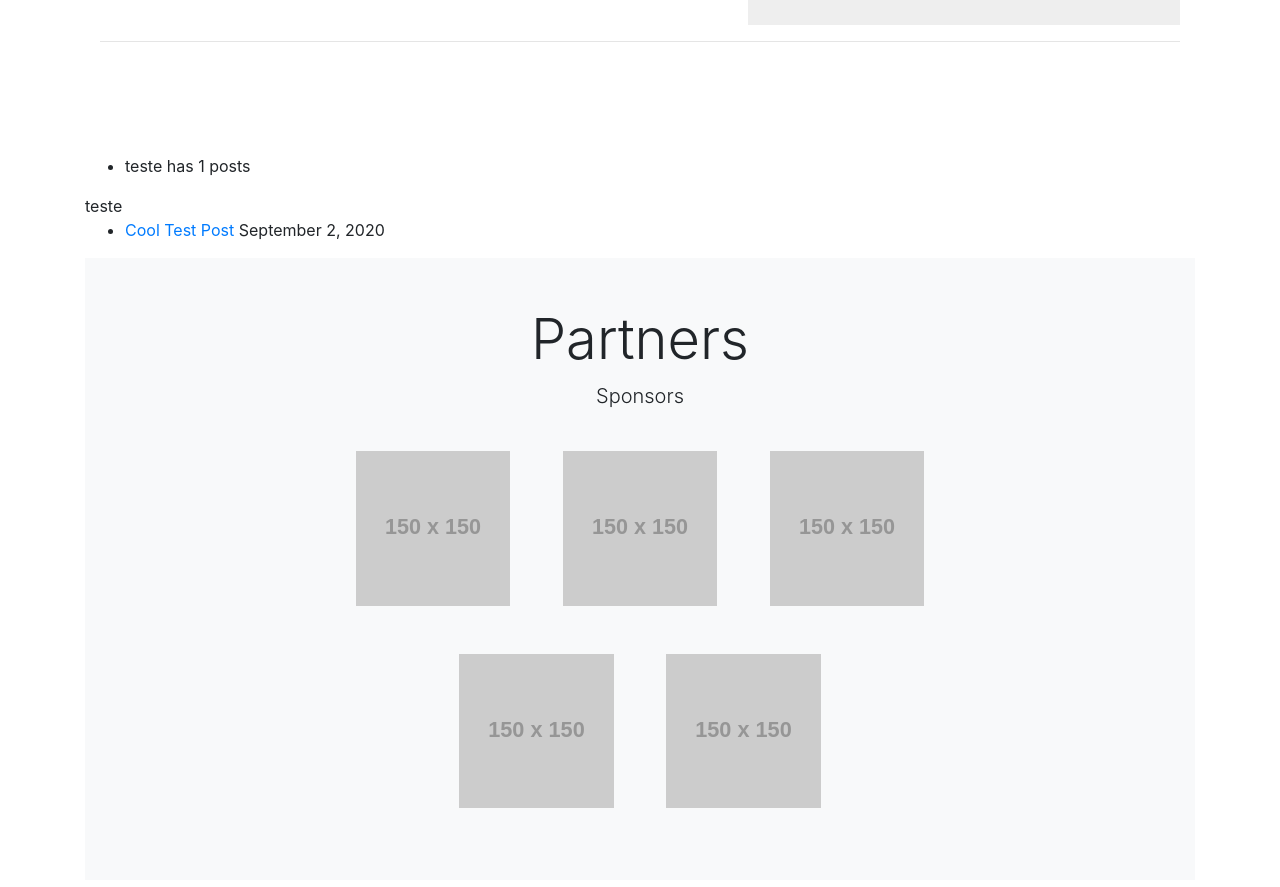
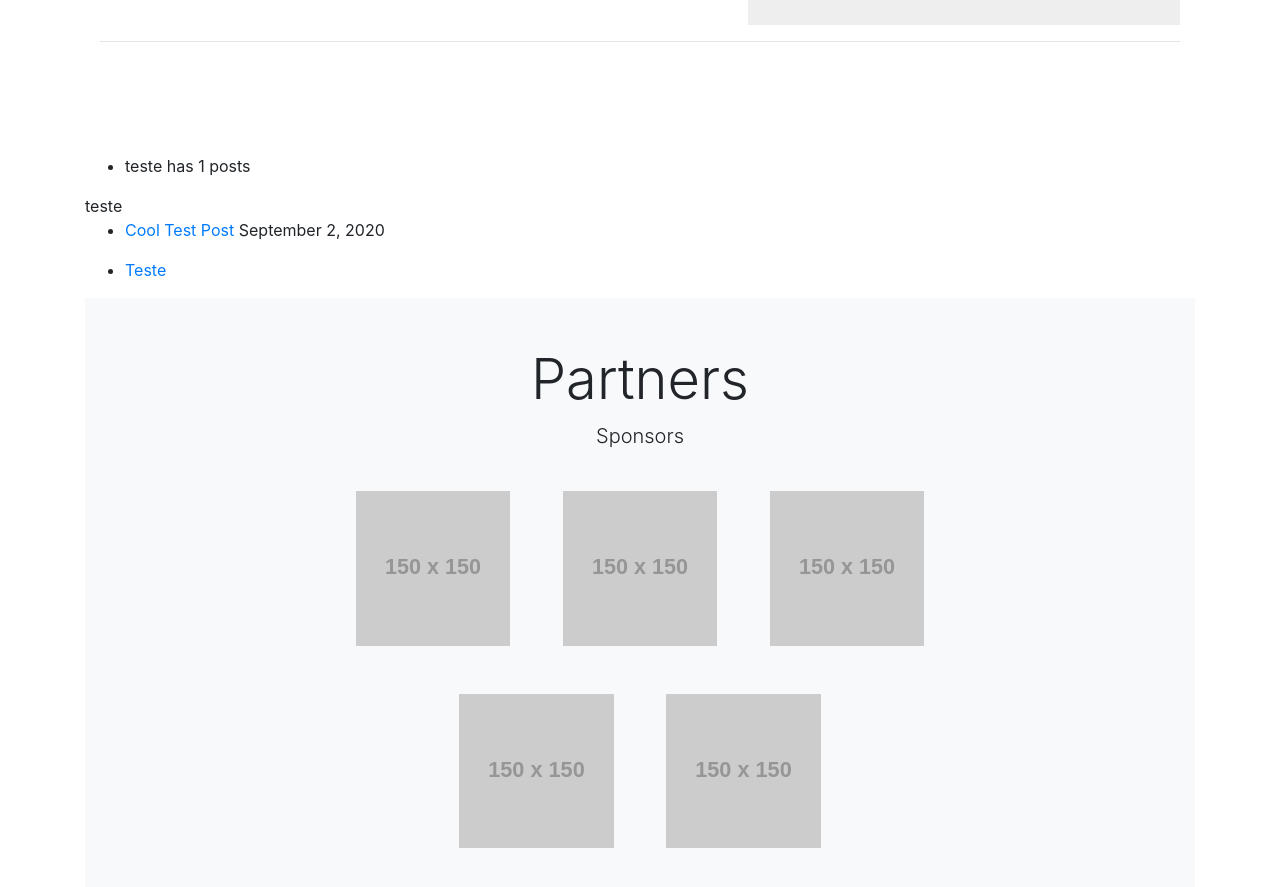
Before and after one commit to GDR-Verderena/gdr-verderena.github.io, a Jekyll site: the page built from index.html, in a window 1280 px wide and 900 px high, scrolled down 1097 px. Shown: the top 887 px of the window. Built offline with Jekyll 4.4.1, drawn with Linux system fonts in a browser that asks for light colours.

Commit message:
Update index.html

```diff
--- a/index.html
+++ b/index.html
@@ -74,4 +74,28 @@
 
 
 
+
+
+
+
+
+
+
+<ul class="blog-tags-list">
+  {% assign sorted_tags = site.tags | sort %}
+  {% for tag in sorted_tags %}
+    {% assign t = tag | first %}
+    {% assign posts = tag | last %}
+    <li class="blog-tag-item" id="{{ t }}-item">
+      <a href onclick="filter('{{ t }}'); return false;">{{ t }}</a>
+    </li>
+  {% endfor %}
+</ul>
+
+
+
+
+
+
+
 {% include partners.html %}
```
